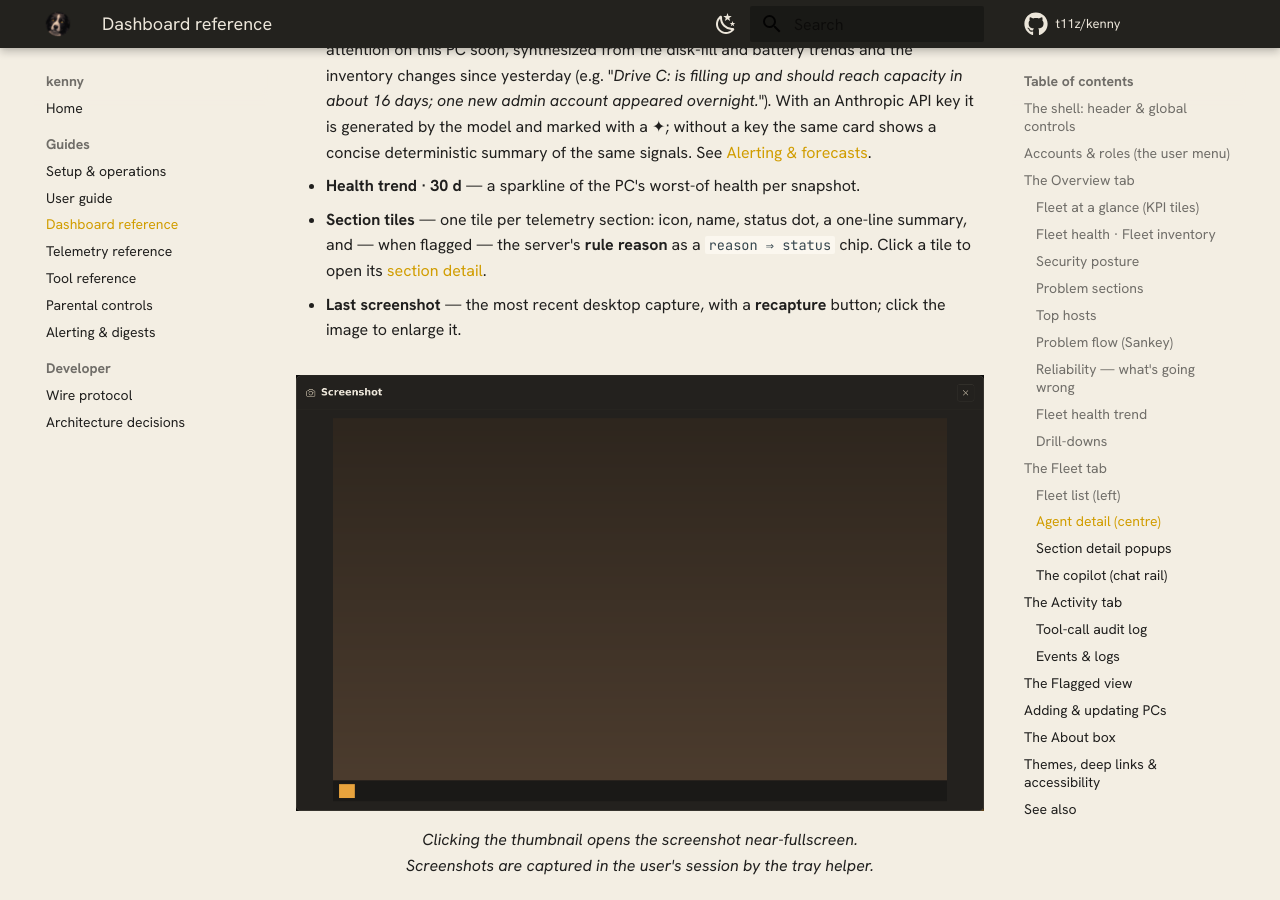
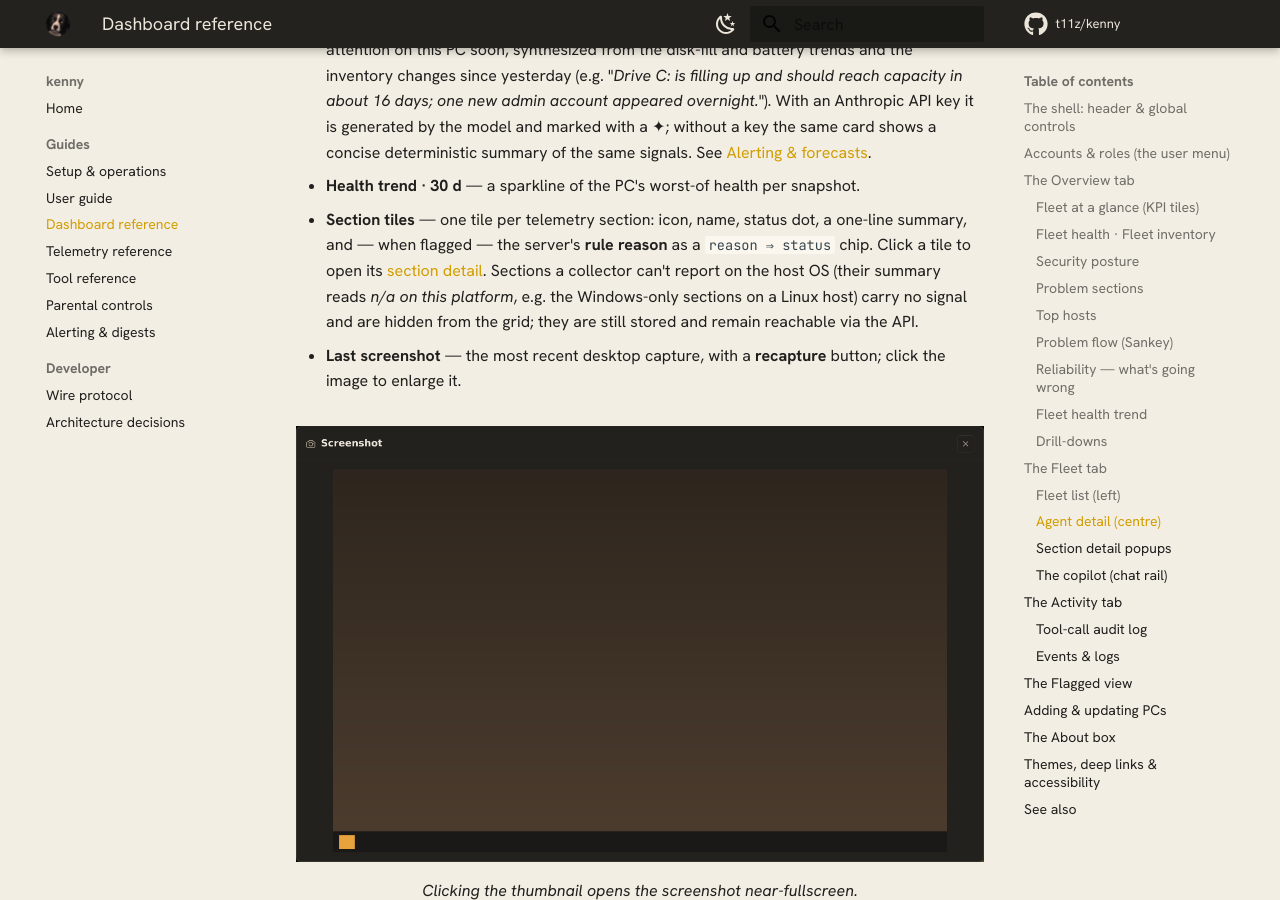
Before and after one commit to nullthrone/kenny, an MkDocs documentation site: the page built from docs/dashboard.md, in a window 1280 px wide and 900 px high, scrolled down 10454 px. Built offline with MkDocs 1.6.1 and Material for MkDocs 9.7.7, drawn with Linux system fonts in a browser that asks for light colours; comment, search, counter and statistics services are not loaded.

Commit message:
docs: note hidden "n/a on this platform" tiles in dashboard reference
Follow-up doc reconciliation for the agent-detail tile filter (merged in
#133). The widget-by-widget reference now documents that sections a
collector can't report on the host OS are hidden from the grid, while
remaining stored and reachable via the API. UI-doc-only change; the
mock-fleet agent-detail screenshot is unchanged (its demo hosts report
no platform stubs).

Co-Authored-By: Claude Opus 4.8 <noreply@anthropic.com>
Claude-Session: https://claude.ai/code/session_0151hBMwj7M9CWKVa8fhHRxM

```diff
--- a/docs/dashboard.md
+++ b/docs/dashboard.md
@@ -215,7 +215,10 @@ The header line shows the status dot, hostname, agent id, version, and online/OS
 - **Health trend · 30 d** — a sparkline of the PC's worst-of health per snapshot.
 - **Section tiles** — one tile per telemetry section: icon, name, status dot, a one-line
   summary, and — when flagged — the server's **rule reason** as a `reason ⇒ status` chip.
-  Click a tile to open its [section detail](#section-detail-popups).
+  Click a tile to open its [section detail](#section-detail-popups). Sections a collector
+  can't report on the host OS (their summary reads *n/a on this platform*, e.g. the
+  Windows-only sections on a Linux host) carry no signal and are hidden from the grid;
+  they are still stored and remain reachable via the API.
 - **Last screenshot** — the most recent desktop capture, with a **recapture** button; click
   the image to enlarge it.
 
```
